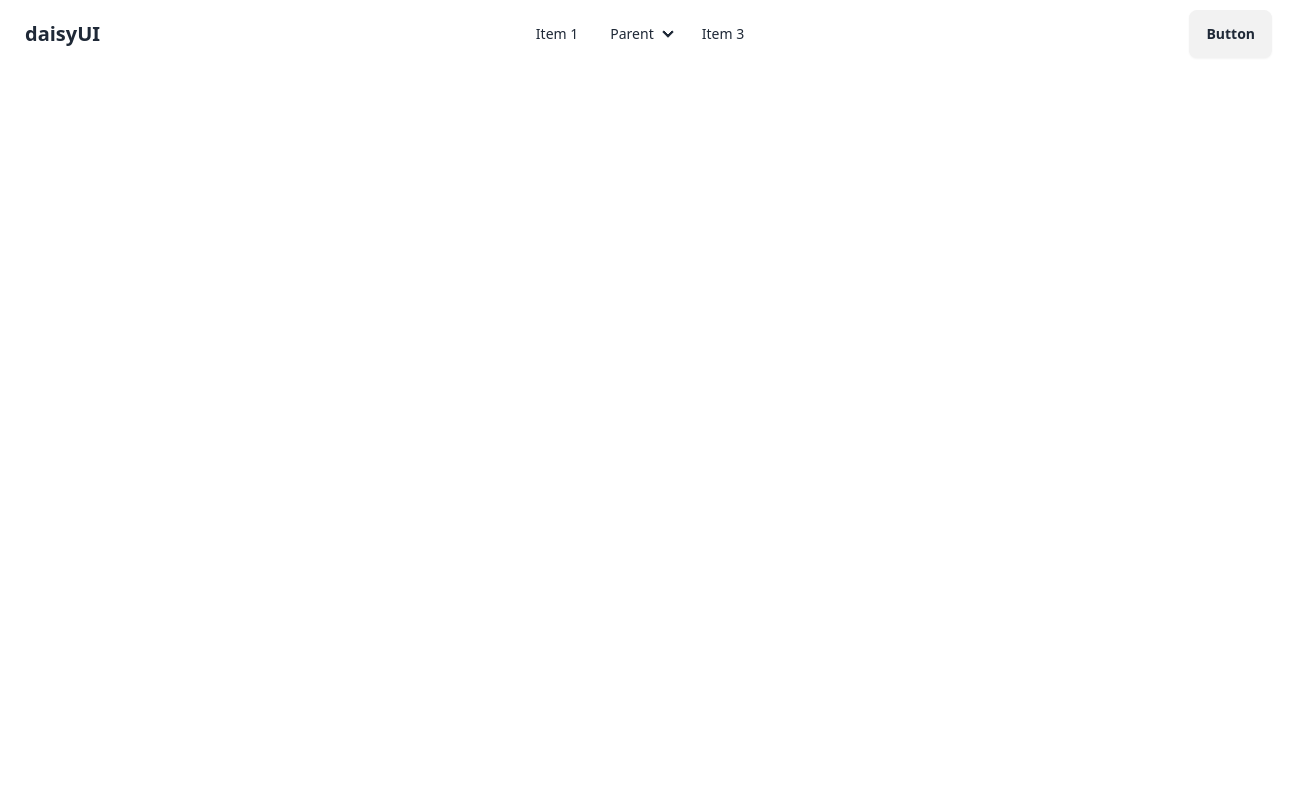
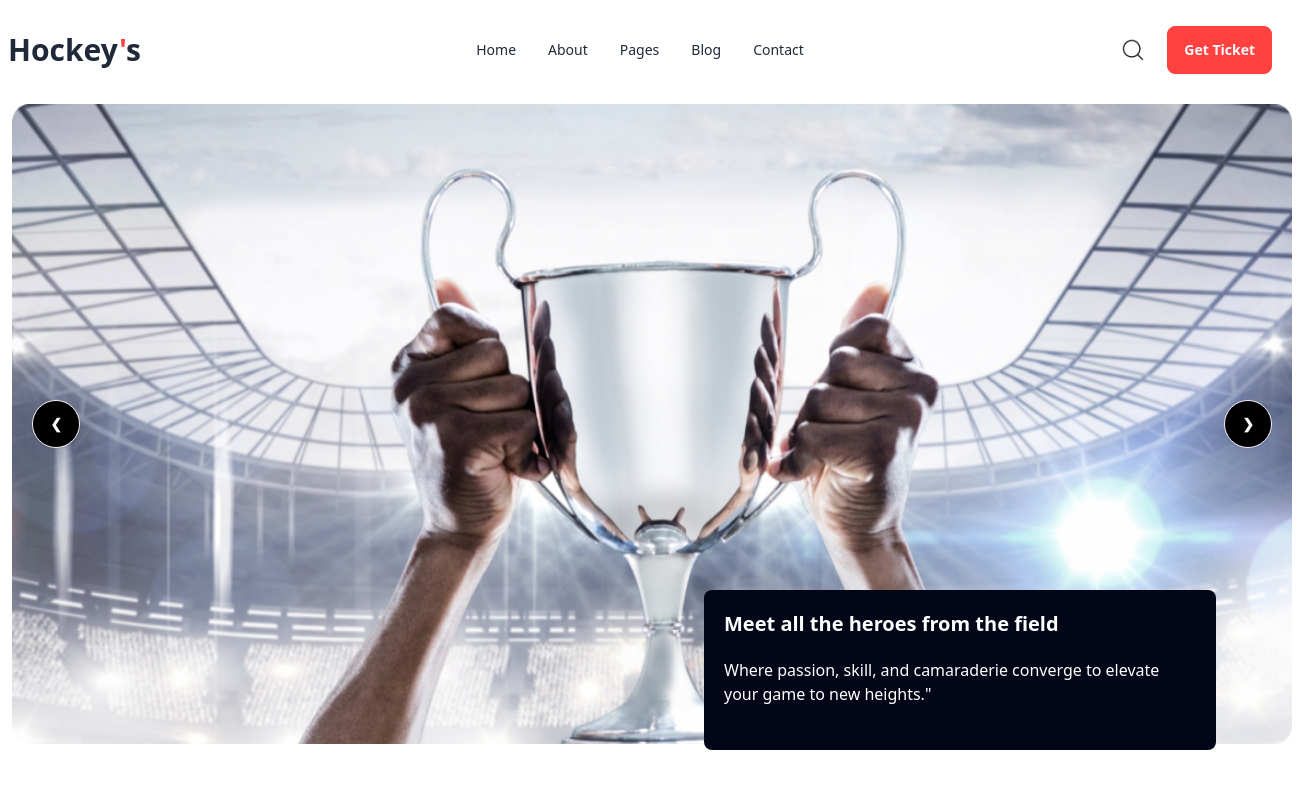
Before and after one commit to AyonJR/Final-Assignment-3, a plain HTML site: page index.html in a window 1280 px wide. Shown: the whole page, 1304 px wide, since content can reach past the window. Drawn offline with nearby package versions, Linux system fonts and the light colour scheme; grey boxes are pictures that could not be loaded.

Commit message:
added the header section

```diff
--- a/index.html
+++ b/index.html
@@ -10,9 +10,9 @@
 
 <body>
 <!-- header section -->
-<header class="container mx-auto">
+<header>
 <!--navbar section  -->
-<nav>
+<nav class="container mx-auto my-4">
 
     <div class="navbar bg-base-100">
         <div class="navbar-start">
@@ -21,44 +21,70 @@
               <svg xmlns="http://www.w3.org/2000/svg" class="h-5 w-5" fill="none" viewBox="0 0 24 24" stroke="currentColor"><path stroke-linecap="round" stroke-linejoin="round" stroke-width="2" d="M4 6h16M4 12h8m-8 6h16" /></svg>
             </div>
             <ul tabindex="0" class="menu menu-sm dropdown-content mt-3 z-[1] p-2 shadow bg-base-100 rounded-box w-52">
-              <li><a>Item 1</a></li>
-              <li>
-                <a>Parent</a>
-                <ul class="p-2">
-                  <li><a>Submenu 1</a></li>
-                  <li><a>Submenu 2</a></li>
-                </ul>
-              </li>
-              <li><a>Item 3</a></li>
+              <li><a class="hover:text-[#FF4240]">Home</a></li>
+              <li><a class="hover:text-[#FF4240]">About</a></li>
+              <li><a class="hover:text-[#FF4240]">Pages</a></li>
+              <li><a class="hover:text-[#FF4240]">Blog</a></li>
+              <li><a class="hover:text-[#FF4240]">Contact</a></li>
+
             </ul>
           </div>
-          <a class="btn btn-ghost text-xl">daisyUI</a>
+         <p class="font-bold text-3xl">Hockey<span class="text-[#FF4240]">'</span>s</p>
         </div>
         <div class="navbar-center hidden lg:flex">
           <ul class="menu menu-horizontal px-1">
-            <li><a>Item 1</a></li>
-            <li>
-              <details>
-                <summary>Parent</summary>
-                <ul class="p-2">
-                  <li><a>Submenu 1</a></li>
-                  <li><a>Submenu 2</a></li>
-                </ul>
-              </details>
-            </li>
-            <li><a>Item 3</a></li>
+            <li><a class="hover:text-[#FF4240]">Home</a></li>
+            <li><a class="hover:text-[#FF4240]">About</a></li>
+            <li><a class="hover:text-[#FF4240]">Pages</a></li>
+            <li><a class="hover:text-[#FF4240]">Blog</a></li>
+            <li><a class="hover:text-[#FF4240]">Contact</a></li>
+
           </ul>
         </div>
         <div class="navbar-end">
-          <a class="btn">Button</a>
+          <div class="flex items-center space-x-5">
+           <img class="h-7 hidden lg:flex" src="./Images/magnifying-glass.png" alt="">
+           <button class="btn btn-active btn-secondary bg-[#FF4240] hover:bg-[#FF4240]  outline-[#FF4240] border-[#FF4240] ">Get Ticket</button>
+     </div>
+    </div>
+</div>
+</nav>
+
+<!--banner section -->
+<section class="container mx-auto my-5">
+
+    <!-- whole banner or carousel section -->
+    <div class="carousel mx-3 lg:w-full lg:h-[80vh]">
+        <div id="slide1" class="carousel-item relative w-full">
+          <img src="./Images/1.png" class="lg:w-full" />
+          <div class="absolute flex justify-between transform -translate-y-1/2 left-5 right-5 top-1/2">
+            <a href="#slide3" class="btn btn-circle bg-black text-slate-50">❮</a>
+            <a href="#slide2" class="btn btn-circle bg-black text-slate-50">❯</a>
+          </div>
+        </div>
+        <div id="slide2" class="carousel-item relative w-full">
+          <img src="https://daisyui.com/images/stock/photo-1609621838510-5ad474b7d25d.jpg" class="w-full" />
+          <div class="absolute flex justify-between transform -translate-y-1/2 left-5 right-5 top-1/2">
+            <a href="#slide1" class="btn btn-circle">❮</a>
+            <a href="#slide3" class="btn btn-circle">❯</a>
+          </div>
+        </div>
+        <div id="slide3" class="carousel-item relative w-full">
+          <img src="https://daisyui.com/images/stock/photo-1414694762283-acccc27bca85.jpg" class="w-full" />
+          <div class="absolute flex justify-between transform -translate-y-1/2 left-5 right-5 top-1/2">
+            <a href="#slide2" class="btn btn-circle">❮</a>
+            <a href="#slide1" class="btn btn-circle">❯</a>
+          </div>
         </div>
       </div>
+  </div>
 
+    <!-- blackbox  -->
+    <div class="lg:h-[20vh] mx-3 lg:mx-auto bg-slate-950 lg:w-2/5 rounded-lg text-white lg:-translate-y-40 lg:translate-x-80">
+        <p class="pt-5 px-5 font-bold text-xl">Meet all the heroes from the field</p>
+        <p class="p-5"> Where passion, skill, and camaraderie converge to elevate your game to new heights." </p>
 
-
-</nav>
-
-
+</section>
 </header>
 
 
```
Also changed, not shown: Images/magnifying-glass.png (added).
